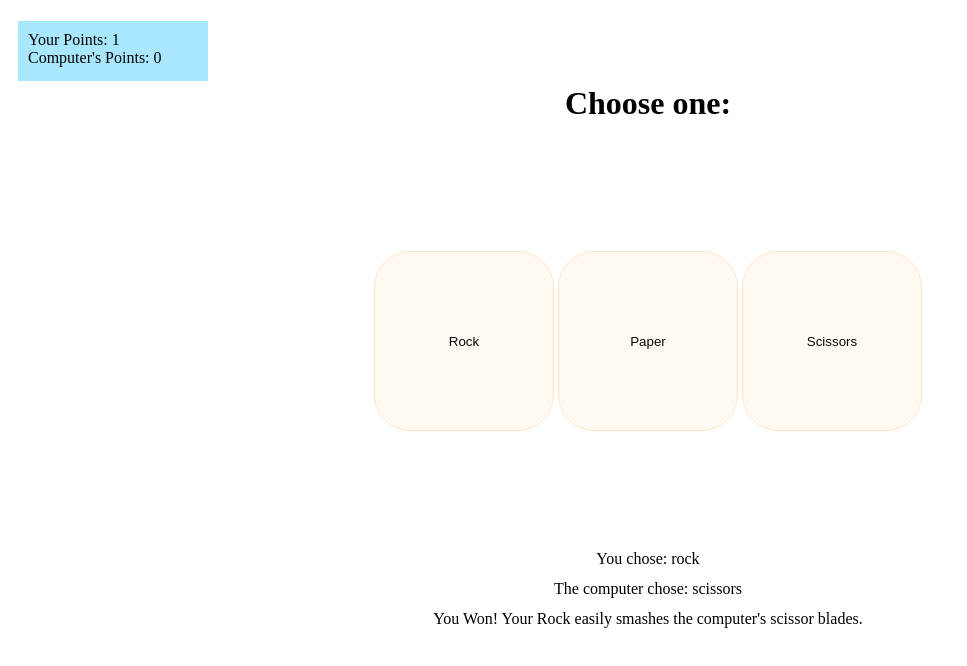
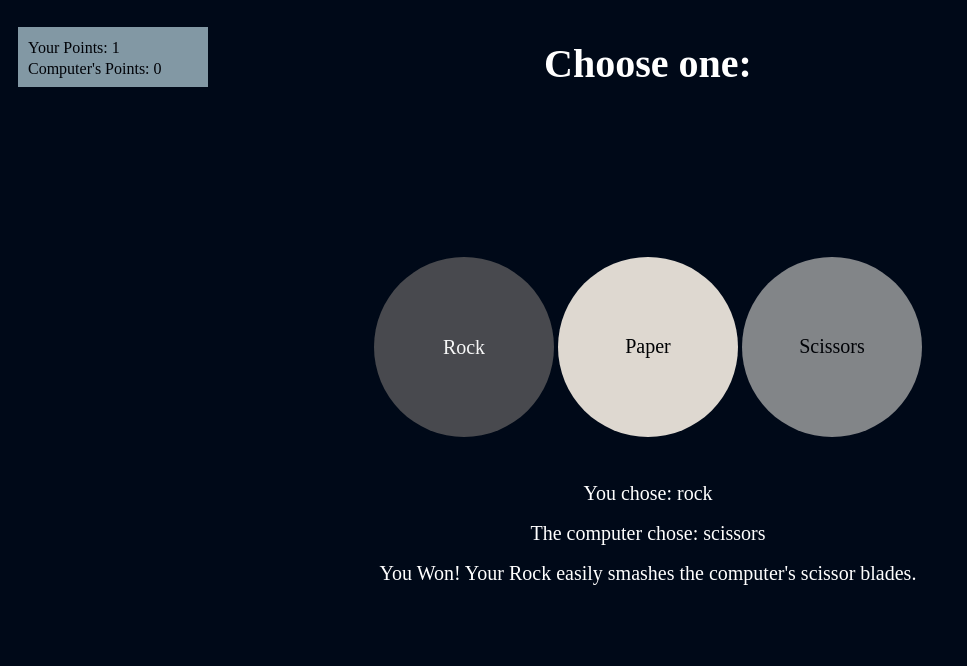
Before and after one commit to SquidSquad484/rock-paper-scissors, a plain HTML site: page index.html in a window 1280 px wide. Both pictures are taken after a click on the button "Rock". Shown: the whole page, without its empty margins (0-967 px from the left). Drawn offline with Linux system fonts and the light colour scheme; a web font is replaced by a local one.

Commit message:
Add background color, style buttons and add font-family

```diff
--- a/index.html
+++ b/index.html
@@ -3,6 +3,9 @@
     <head>
         <title>Rock Paper Scissors</title>
         <link rel="stylesheet" type="text/css" href="style.css">
+        <link rel="preconnect" href="https://fonts.googleapis.com">
+        <link rel="preconnect" href="https://fonts.gstatic.com" crossorigin>
+        <link href="https://fonts.googleapis.com/css2?family=Uchen&display=swap" rel="stylesheet">
     </head>
     <body id="container">
         <h1>Choose one:</h1>
--- a/script.js
+++ b/script.js
@@ -21,7 +21,7 @@ const playAgain = document.createElement("button");
 playAgain.innerHTML = "Play Again?";
 container.appendChild(playAgain);
 playAgain.style.position = "relative";
-playAgain.style.top = "52%";
+playAgain.style.top = "50%";
 playAgain.style.width = "150px";
 playAgain.style.height = "50px";
 playAgain.style.visibility = "hidden";
@@ -40,14 +40,19 @@ function computerPlay() {
 function displayPoints() {
     playerResults.textContent = `Your Points: ${playerPoints}`;
     computerResults.textContent = `Computer's Points: ${computerPoints}`;
-    points.style.backgroundColor = "rgb(169, 231, 255)";
+    points.style.backgroundColor = "rgb(186, 214, 224)";
+    points.style.opacity = "0.7";
 }
 
 function round(playerSelection) {
     const computerSelection = computerPlay();
 
+    playerChoice.style.fontSize = "20px";
+    computerChoice.style.fontSize = "20px";
     playerChoice.textContent =  `You chose: ${playerSelection}`;
     computerChoice.textContent =  `The computer chose: ${computerSelection}`;
+
+    results.style.fontSize = "20px";
     //Tie
     if (playerSelection == computerSelection) {
         results.textContent = "It's a Tie!";
@@ -77,6 +82,7 @@ function round(playerSelection) {
 }
 
 function game() {
+    winner.style.fontSize = "23px";
     if (playerPoints == 5 || computerPoints == 5) {
         if (playerPoints > computerPoints) {
             if (playerPoints - computerPoints == 1) {
@@ -131,4 +137,5 @@ playAgain.addEventListener("click", () => {
     computerPoints = 0;
     winner.textContent = "";
     playAgain.style.visibility = "hidden";
+    points.style.backgroundColor = "transparent";
 });
--- a/style.css
+++ b/style.css
@@ -3,10 +3,15 @@
     height: 100vh;
     position: relative;
     text-align: center;
+    background-color: rgb(0, 9, 24);
+    color: white;
+    font-family: 'Uchen', serif;
 }
 h1 {
-    padding-top: 5%;
+    padding-top: 1%;
     opacity: 0;
+    color: white;
+    font-size: 40px;
     animation-name: fade-in-header;
     animation-duration: 5s;
     animation-delay: 2s;
@@ -23,32 +28,82 @@ h1 {
     position: absolute;
     top: 40%;
     margin-top: -90px;
-    opacity: 0;
-    animation-name: fade-in-choice-buttons;
-    animation-duration: 5s;
-    animation-delay: 4s;
-    animation-fill-mode: forwards;
-}
-@keyframes fade-in-choice-buttons {
-    to {opacity: 1};
 }
 button {
-    background-color: rgb(255, 249, 241);
-    border: 1px solid rgb(255, 228, 196);
+    background-color: rgb(255, 215, 142);
+    border: none;
+    border-radius: 5px;
+    font-size: 15px;
+    font-family: 'Uchen', serif;
 }
-button:active {
-    transform: scale(1.1);
+button:hover {
+    transform: scale(1.03);
 }
 .choice-buttons {
     height: 180px;
     width: 180px;
-    border-radius: 20%;
+    border-radius: 50%;
+    font-size: 20px;
+}
+
+#rock {
+    background-color: rgb(75, 76, 80);
+    color: white;
+    border: rgb(75, 76, 80);
+    opacity: 0;
+    animation-name: fade-in-rock;
+    animation-duration: 5s;
+    animation-delay: 4s;
+    animation-fill-mode: forwards;
+    transition: scale 0.5s;
+}
+#rock:hover {
+    transform: scale(1.03);
+}
+@keyframes fade-in-rock {
+    to {opacity: 1};
+}
+
+#paper {
+    background-color: rgb(255, 247, 236);
+    color: black;
+    border: rgb(255, 247, 236);
+    transition: scale 0.5s;
+    opacity: 0;
+    animation-name: fade-in-paper;
+    animation-duration: 5s;
+    animation-delay: 5s;
+    animation-fill-mode: forwards;
+}
+#paper:hover {
+    transform: scale(1.03);
+}
+@keyframes fade-in-paper {
+    to {opacity: 1};
+}
+
+#scissors {
+    background-color: rgb(177, 177, 177);
+    color: black;
+    border: rgb(177, 177, 177);
+    transition: scale 0.5s;
+    opacity: 0;
+    animation-name: fade-in-scissors;
+    animation-duration: 5s;
+    animation-delay: 5.7s;
+    animation-fill-mode: forwards;
+}
+#scissors:hover {
+    transform: scale(1.03);
+}
+@keyframes fade-in-scissors {
+    to {opacity: 1};
 }
 
 .game-results {
     position: relative;
-    line-height: 30px;
-    top: 50%;
+    line-height: 40px;
+    top: 45%;
 }
 #choices {
     position: relative;
@@ -66,4 +121,6 @@ button:active {
     left: 0;
     height: 50px;
     width: 170px;
+    line-height: 21px;
+    color: black;
 }
```
